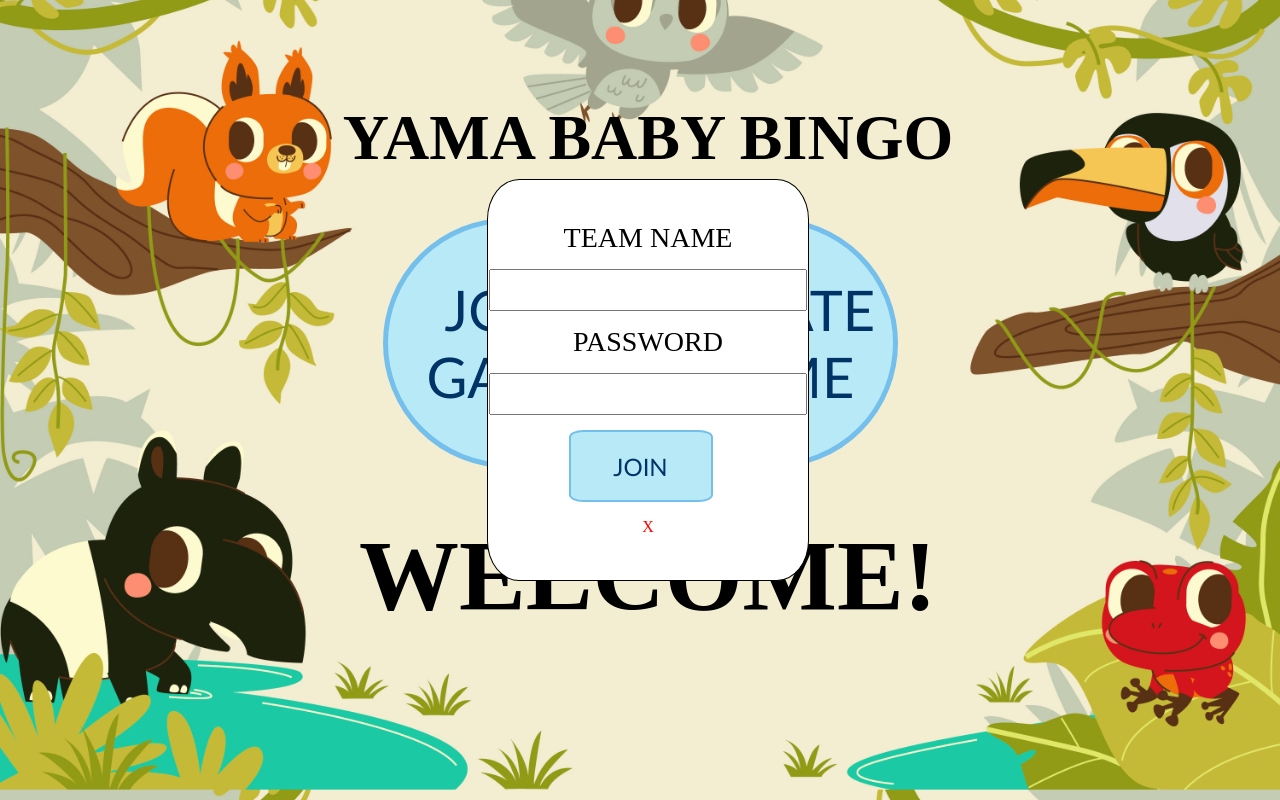
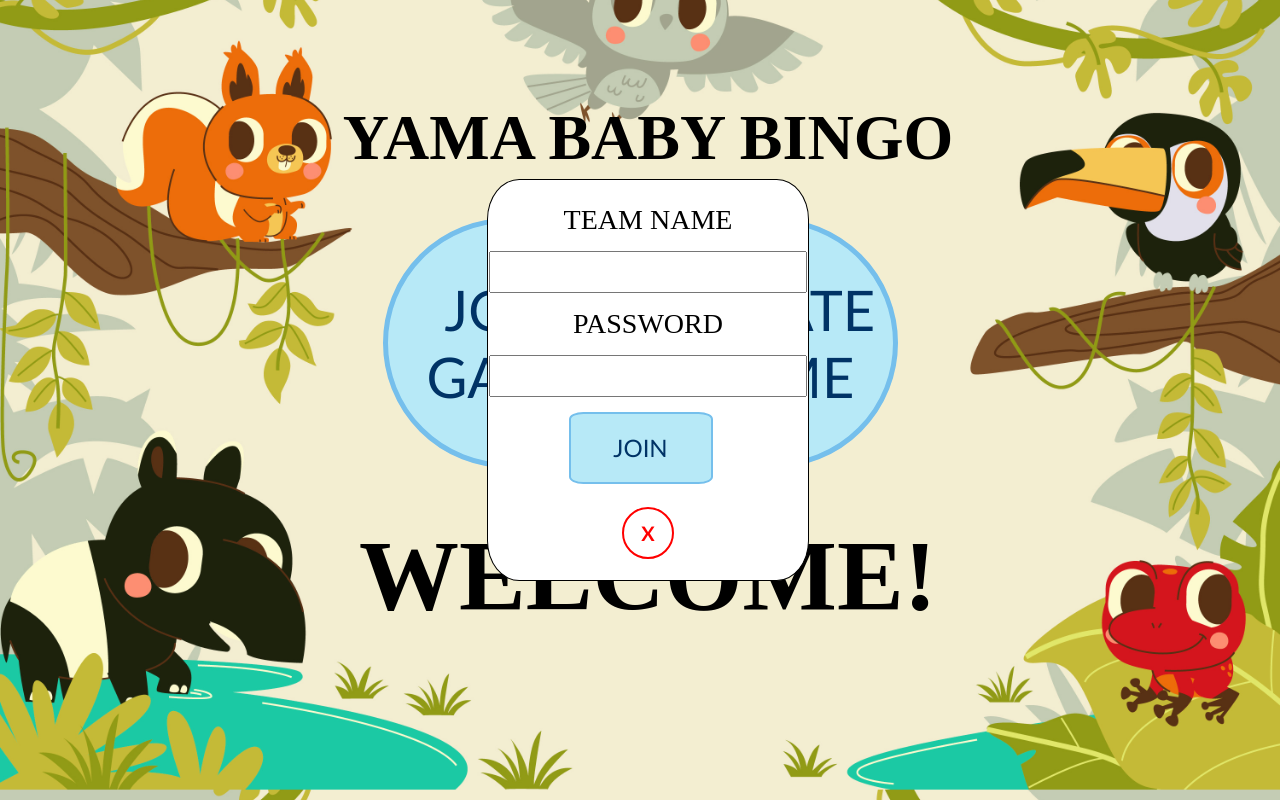
Before and after one commit to cyamas/yamababybingo, a Flask app: page / in a window 1280 px wide, after a click on "JOIN GAME". Run offline with Flask 3, Linux system fonts and the light colour scheme; some libraries are stand-ins or nearby versions.

Commit message:
restoring to previous version after weird glitch

```diff
--- a/application.py
+++ b/application.py
@@ -30,11 +30,10 @@ def action():
     if data['id'] == 'create':
         room = redis.exists('room')
         if not room:
-            redis.set("host_name", data['host-name'])
             redis.set("room", data['password'])
         else:
             return render_template('/home.html', error="Sorry, only one game can run at a time!")
-        return create_game(data['host-name'])
+        return create_game()
     else:
         return join_game(data)
 
@@ -94,7 +93,7 @@ def play(team_name):
     return render_template('/bingo.html', card = bingo_card, xes = xes_list, team_name = team_name, curr = curr_item, prev = prev_item)
 
 
-def create_game(host_name):
+def create_game():
     redis.lpush('players', 'host')
     redis.set('item_index', 0)
     redis.set('curr', 'None')
@@ -108,8 +107,6 @@ def create_game(host_name):
 
 #gets password from client and allows a user entrance into the game
 def join_game(data):
-    if not redis.exists("room"):
-        return render_template('/home.html', error="No game is currently being hosted")
     room = redis.get("room").decode('utf-8')
     team_list = redis.lrange('players', 0, -1)
     if data['password'] == room and data['team-name'] not in team_list:
@@ -138,11 +135,9 @@ def make_bingo_card():
 def handle_connect(auth):
     return
 
-@socketio.on("host")
-def displayName(host):
-    if host == "host":
-        host_name = redis.get("host_name").decode('utf-8')
-        socketio.emit("host_name", host_name)
+@socketio.on('team')
+def team_name(team):
+    return
 
 @socketio.on("winner")
 def winner(data):
--- a/static/app.js
+++ b/static/app.js
@@ -3,12 +3,6 @@ var socket = io({autoConnect: false});
 
 var currXes = [];
 for (i=0; i < 25; i++) {currXes.push(0)};
-
-socket.on('host_name', (host) => {
-    let hostDiv = document.getElementById('host-div');
-    hostDiv.innerHTML = host;
-    hostDiv.display = 'flex';
-})
 
 //Server emits image URLS to client for current and previous items drawn
 socket.on('items', (items) => {
@@ -132,7 +126,7 @@ function bingoChecker(xes, card) {
             rightDiag = []
             for (k = 0; k < 21; k += 4) {
                 if(xes[i+k] === 1) {
-                    rightDiag.push(card[i+k]);
+                    rightDiag.push(card[i+j]);
                 }else {
                     break;
                 }
@@ -184,8 +178,8 @@ function toggleForm(elem) {
 
 function connectUser() {
     socket.connect();
-    var hostName = document.getElementById('host-div').innerHTML;
-    socket.emit("host", hostName);
+    var team = document.getElementById('team-title').innerHTML;
+    socket.emit("team", {'team': team});
     return
 }
 
--- a/static/styles.css
+++ b/static/styles.css
@@ -17,7 +17,22 @@ body {
     padding-top: 50px;
  }
 
-#join-form, #create-form{
+#create-form{
+    display: none;
+    flex-direction: column;
+    position: absolute;
+    width: 320px;
+    height: 320px;
+    background-color: white;
+    border: 1px solid black;
+    margin-top: 120px;
+    border-radius: 10%;
+    justify-content: center;
+    align-items: center;
+    cursor: auto;
+}
+
+#join-form{
     display: none;
     flex-direction: column;
     position: absolute;
@@ -33,13 +48,24 @@ body {
 }
 
 #cancel{
-    width: 36px;
-    height: 36px;
+    display: flex;
+    position: relative;
+    text-align: center;
+    justify-content: center;
+    align-items: center;
+    width: 48px;
+    height: 48px;
+    margin-top: 25px;
+    border-radius: 50%;
+    outline: 2px solid red;
+    cursor: url('bigHand.png'),auto;
+}
+
+#cancel-x{
     color: red;
-    background-color: white;
-    outline: 2 px solid red;
-    border-radius: 50%;
-    cursor: url('bigHand.png'),auto;
+    font-size: 20px;
+    font-weight: 900;
+    font-family: 'Trebuchet MS', 'Lucida Sans Unicode', 'Lucida Grande', 'Lucida Sans', Arial, sans-serif;
 }
 
 #welcome{
@@ -52,7 +78,7 @@ body {
 #home-label{
     font-size: 28px;
 }
-#password, #team-name, #host-name{
+#password, #team-name{
     margin-top: 15px;
     margin-bottom: 15px;
     padding-top: 5px;
@@ -243,6 +269,19 @@ button:hover{
     background-color: white;
 }
 
+#abort-game{
+    width: 100px;
+    height: 100px;
+    position: absolute;
+    margin-top: 30px;
+    margin-right: 30px;
+    top: 0;
+    right: 0;
+    color: white;
+    background-color: red;
+    border: 3px solid white;
+    font-size: 24px;
+}
 #host-menu{
     display: flex;
     flex-direction: column;
--- a/templates/bingo.html
+++ b/templates/bingo.html
@@ -10,7 +10,6 @@
     <script src="/static/app.js"></script>
 </head>
 <body onload="displayBoard({{ card }}, {{ xes }})">
-    <div id="host-div"></div>
     <div id="bingo-title">
         <div id="team-title">{{ team_name }}</div>
         <div class="yama-baby">YAMA</div>
--- a/templates/home.html
+++ b/templates/home.html
@@ -27,9 +27,9 @@
         <form method="post">
             <div id="home-label">TEAM NAME</div>
             <input name="id" id="id" type="hidden" value="join">
-            <input name="team-name" id="team-name" type="text" required>
+            <input name="team-name" id="team-name" type="text">
             <div id="home-label">PASSWORD</div>
-            <input name="password" id="password" type="text" required>
+            <input name="password" id="password" type="text">
             <div id="submit-div">
                 <button type="submit" id="submit">JOIN</button>
             </div>
@@ -41,10 +41,8 @@
     <div id="create-form">
         <form method="post">
             <input name="id" id="id" type="hidden" value="create">
-            <div id="home-label">HOST NAME</div>
-            <input name="host-name" id="host-name" type="text" required>
             <div id="home-label">SET PASSWORD</div>
-            <input name="password" id="password" type="text" required>
+            <input name="password" id="password" type="text">
             <div id="submit-div">
                 <button type="submit" id="submit">CREATE GAME</button>
             </div>
--- a/templates/host.html
+++ b/templates/host.html
@@ -10,6 +10,7 @@
     <link rel="stylesheet" href="/static/styles.css">
 </head>
 <body onload="connectUser('Host')">
+    <button id="abort-game" type="button" onclick="abortGame()">ABORT GAME</button>
     <div id="host-menu">
         <div id="game-selections">
             <form method="POST">
```
